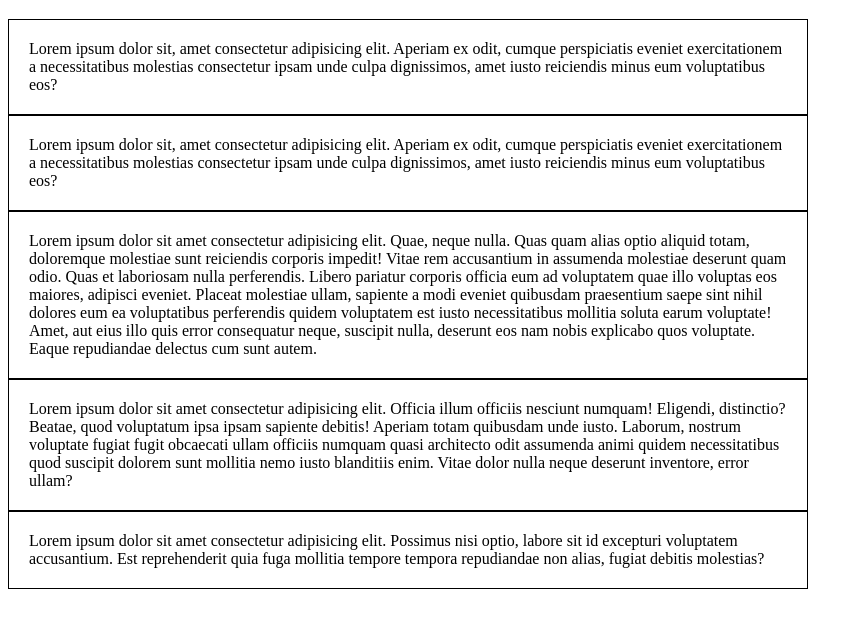
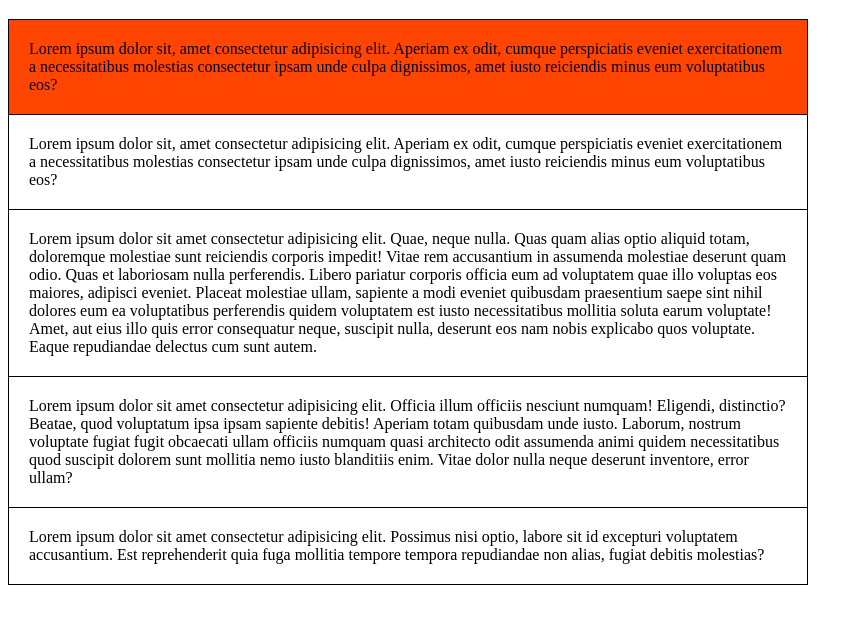
Before and after one commit to bocman17/pseudo-classes, a plain HTML site: page index.html in a window 1280 px wide. In both pictures the pointer is over the element 408 px from the left and 127 px from the top of the page. Shown: the part 61-688 px from the top of the page, without its empty margins (0-863 px from the left). Drawn offline with Linux system fonts and the light colour scheme.

Commit message:
added p:hover

```diff
--- a/style.css
+++ b/style.css
@@ -1,9 +1,16 @@
 .container {
     max-width: 800px;
+    border-bottom: solid thin black;
 }
 
 p {
     border: solid thin black;
+    border-bottom: 0;
     margin: 0 auto;
     padding: 20px;
 }
+
+p:hover {
+    background-color: orangered;
+    cursor: pointer;
+}
```
